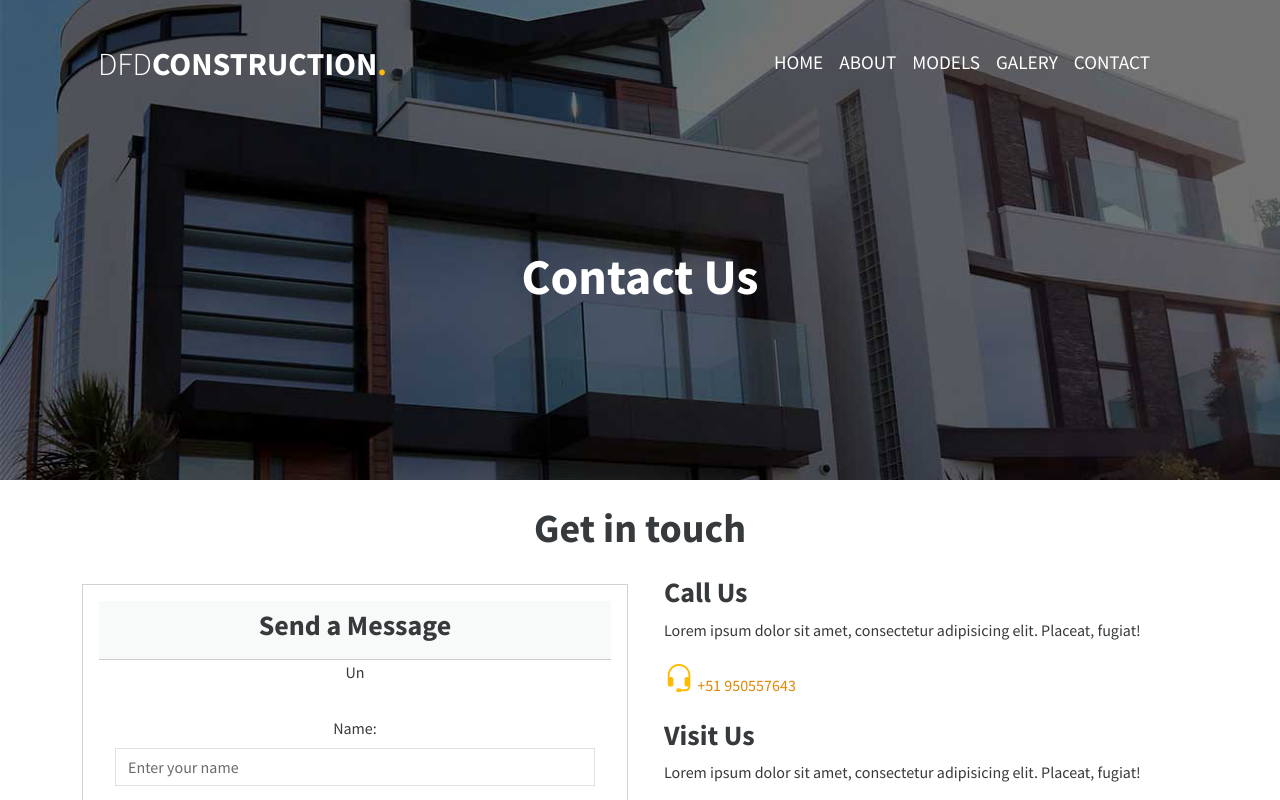
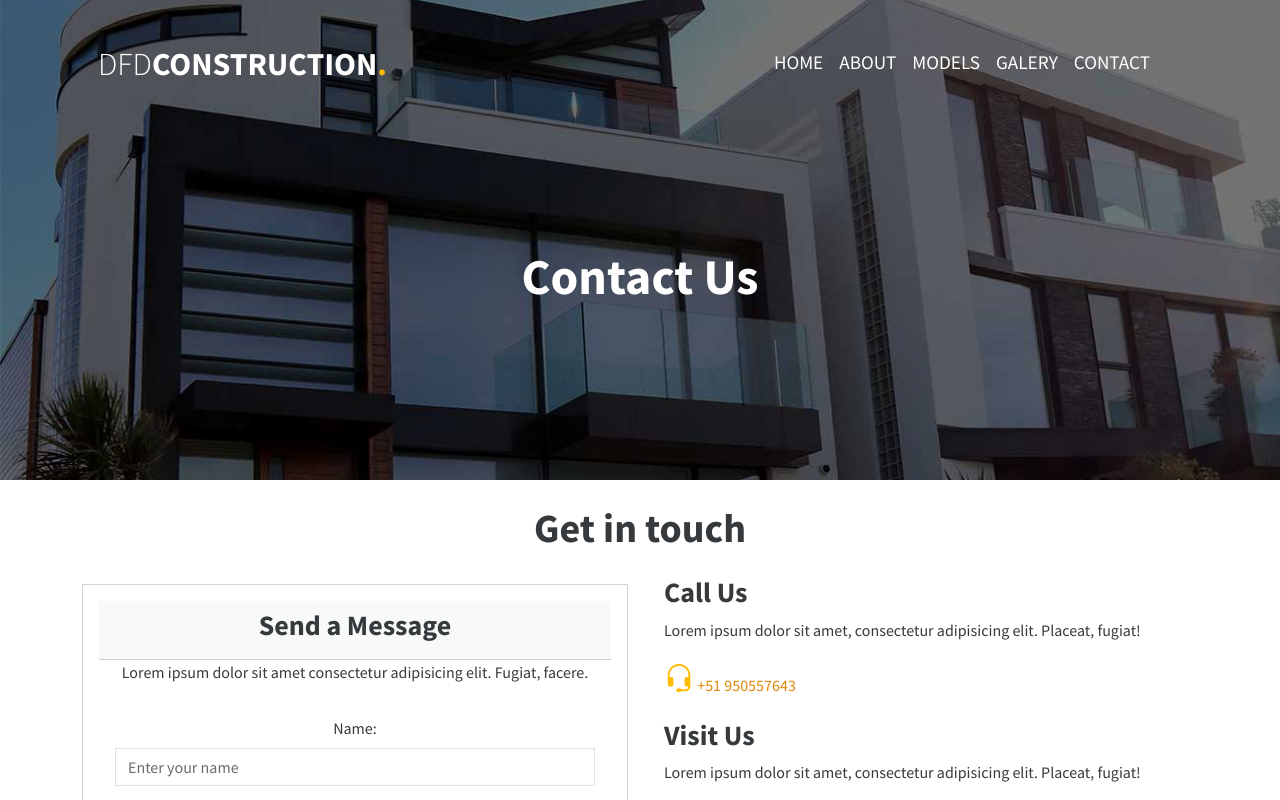
Before and after one commit to GITABELMejia/dfdcons, a Next.js app: page /contact in a window 1280 px wide. Shown: the top 800 px of the page. Built offline with nearby package versions, Linux system fonts and the light colour scheme; a small style sheet from the web is missing.

Commit message:
Add files via upload

```diff
--- a/pages/contact.js
+++ b/pages/contact.js
@@ -27,7 +27,7 @@ const Contact = () => (
                             <div className="card-header">
                                 <h3 className="">Send a Message</h3>
                             </div>
-                            <p>Un</p>
+                            <p>Lorem ipsum dolor sit amet consectetur adipisicing elit. Fugiat, facere.</p>
                             <div className="card-body">
                                 <form action="">
                                     <div className="mb-3">
```
